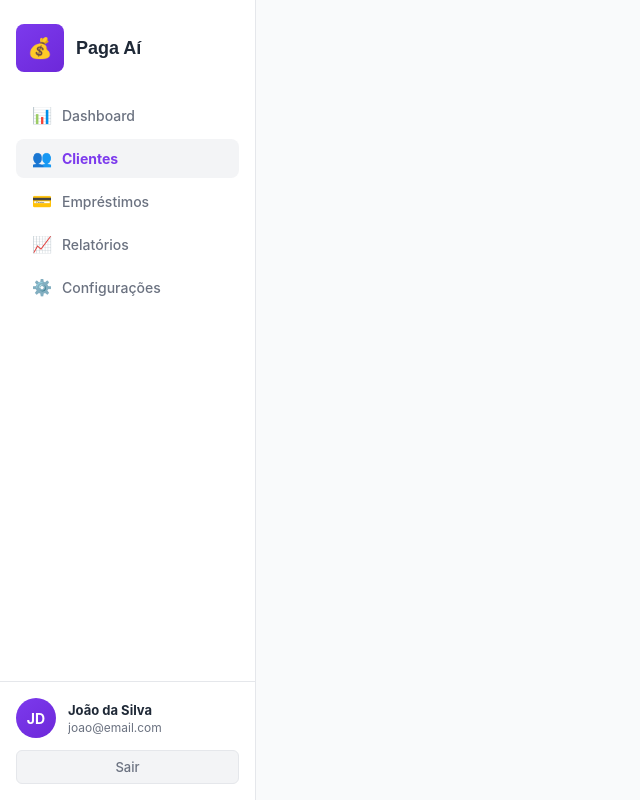
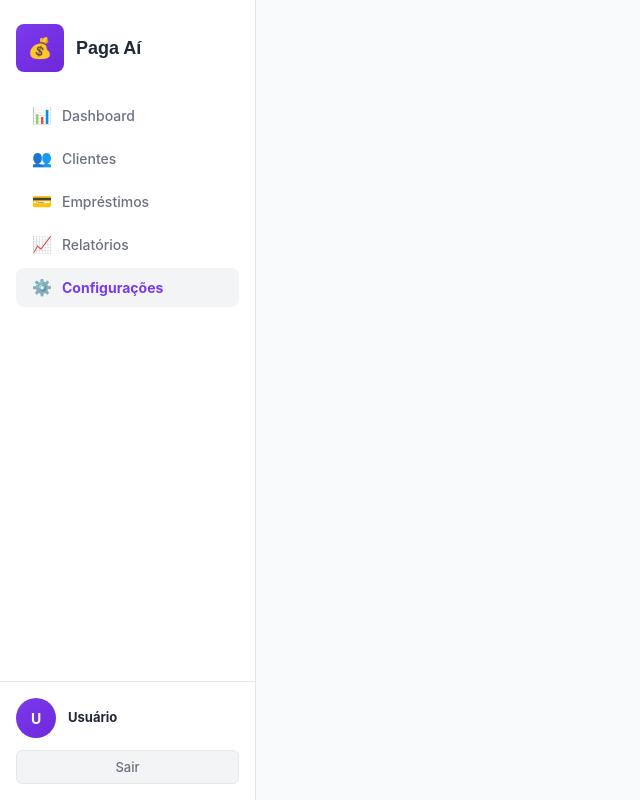
Before and after one commit to ICEI-PUC-Minas-PMV-ADS/pmv-ads-2026-1-e4-proj-infra-t3-paga-ai, a React app in the folder src/frontend/: page /configuracoes in a window 1280 px wide. Shown: the whole page, without its empty margins (0-640 px from the left). Built offline with nearby package versions, Linux system fonts and the light colour scheme; no server answers; sample sign-in values are in the browser's storage; the HTML template or start-up script is replaced by a standard one.

Commit message:
ajustes na sidebar capturando usuario logado e secao ativa

```diff
--- a/src/frontend/src/components/Sidebar.jsx
+++ b/src/frontend/src/components/Sidebar.jsx
@@ -1,24 +1,24 @@
-import { useState } from "react";
-import { useNavigate } from "react-router-dom";
-import { logout } from "../services/authService";
+import { useLocation, useNavigate } from "react-router-dom";
+import { getUsuarioLogado, logout } from "../services/authService";
 
 const navItems = [
-    { icon: "📊", label: "Dashboard", path: "/dashboard" },
-    { icon: "👥", label: "Clientes", path: "/clientes" },
-    { icon: "💳", label: "Empréstimos", path: "/emprestimos" },
-    { icon: "📈", label: "Relatórios", path: "/relatorios" },
+  { icon: "📊", label: "Dashboard",    path: "/dashboard"    },
+  { icon: "👥", label: "Clientes",     path: "/clientes"     },
+  { icon: "💳", label: "Empréstimos",  path: "/emprestimos"  },
+  { icon: "📈", label: "Relatórios",   path: "/relatorios"   },
   { icon: "⚙️", label: "Configurações", path: "/configuracoes" },
 ];
 
+export default function Sidebar() {
+  const location = useLocation();
+  const navigate = useNavigate();
+
+  const usuario = getUsuarioLogado();
   const user = {
-    initials: "JD",
-    name: "João da Silva",
-    email: "joao@email.com",
+    initials: usuario?.nome?.split(" ").map(n => n[0]).join("").slice(0, 2).toUpperCase() ?? "??",
+    name:     usuario?.nome  ?? "Usuário",
+    email:    usuario?.email ?? "",
   };
-
-export default function Sidebar({ activePath = "/clientes" }) {
-  const [active, setActive] = useState(activePath);
-  const navigate = useNavigate();
 
   function handleLogout() {
     logout();
@@ -36,28 +36,21 @@ export default function Sidebar({ activePath = "/clientes" }) {
       {/* Nav */}
       <nav style={styles.nav}>
         {navItems.map((item) => {
-                    const isActive = active === item.path;
-
+          const isActive = location.pathname === item.path;
           return (
             <button
               key={item.path}
-                            onClick={() => {
-                                setActive(item.path);
-                                window.location.href = item.path;
-                            }}
+              onClick={() => navigate(item.path)}
               style={{
                 ...styles.navItem,
                 ...(isActive ? styles.navItemActive : {}),
               }}
             >
               <span style={styles.navIcon}>{item.icon}</span>
-
-                            <span
-                                style={{
+              <span style={{
                 ...styles.navLabel,
                 ...(isActive ? styles.navLabelActive : {}),
-                                }}
-                            >
+              }}>
                 {item.label}
               </span>
             </button>
@@ -69,13 +62,11 @@ export default function Sidebar({ activePath = "/clientes" }) {
       <div style={styles.footer}>
         <div style={styles.footerTop}>
           <div style={styles.avatar}>{user.initials}</div>
-
           <div style={styles.userInfo}>
             <span style={styles.userName}>{user.name}</span>
             <span style={styles.userEmail}>{user.email}</span>
           </div>
         </div>
-
         <button style={styles.logoutBtn} onClick={handleLogout}>Sair</button>
       </div>
     </aside>
@@ -95,19 +86,16 @@ const styles = {
     top: 0,
     overflowY: "auto",
   },
-
   logoWrapper: {
     display: "flex",
     alignItems: "center",
     gap: "12px",
     padding: "24px 16px 16px",
   },
-
   logoIcon: {
     width: "48px",
     height: "48px",
-        background:
-            "linear-gradient(143deg, rgba(124,58,237,1) 0%, rgba(109,40,217,1) 100%)",
+    background: "linear-gradient(143deg, rgba(124,58,237,1) 0%, rgba(109,40,217,1) 100%)",
     borderRadius: "8px",
     display: "flex",
     alignItems: "center",
@@ -115,14 +103,12 @@ const styles = {
     fontSize: "20px",
     flexShrink: 0,
   },
-
   logoText: {
     fontFamily: "Poppins, sans-serif",
     fontSize: "18px",
     fontWeight: 700,
     color: "rgba(31, 41, 55, 1)",
   },
-
   nav: {
     display: "flex",
     flexDirection: "column",
@@ -130,7 +116,6 @@ const styles = {
     padding: "8px 16px",
     flex: 1,
   },
-
   navItem: {
     display: "flex",
     alignItems: "center",
@@ -144,27 +129,22 @@ const styles = {
     textAlign: "left",
     transition: "background-color 0.15s ease",
   },
-
   navItemActive: {
     backgroundColor: "rgba(243, 244, 246, 1)",
   },
-
   navIcon: {
     fontSize: "16px",
   },
-
   navLabel: {
     fontFamily: "Inter, sans-serif",
     fontSize: "14px",
     fontWeight: 500,
     color: "rgba(107, 114, 128, 1)",
   },
-
   navLabelActive: {
     color: "rgba(124, 58, 237, 1)",
     fontWeight: 700,
   },
-
   footer: {
     borderTop: "1px solid rgba(229, 231, 235, 1)",
     padding: "16px",
@@ -172,19 +152,16 @@ const styles = {
     flexDirection: "column",
     gap: "12px",
   },
-
   footerTop: {
     display: "flex",
     alignItems: "center",
     gap: "12px",
   },
-
   avatar: {
     width: "40px",
     height: "40px",
     borderRadius: "50%",
-        background:
-            "linear-gradient(143deg, rgba(124,58,237,1) 0%, rgba(109,40,217,1) 100%)",
+    background: "linear-gradient(143deg, rgba(124,58,237,1) 0%, rgba(109,40,217,1) 100%)",
     display: "flex",
     alignItems: "center",
     justifyContent: "center",
@@ -194,14 +171,12 @@ const styles = {
     fontWeight: 700,
     flexShrink: 0,
   },
-
   userInfo: {
     display: "flex",
     flexDirection: "column",
     gap: "2px",
     overflow: "hidden",
   },
-
   userName: {
     fontFamily: "Inter, sans-serif",
     fontSize: "13px",
@@ -211,7 +186,6 @@ const styles = {
     overflow: "hidden",
     textOverflow: "ellipsis",
   },
-
   userEmail: {
     fontFamily: "Inter, sans-serif",
     fontSize: "12px",
@@ -221,7 +195,6 @@ const styles = {
     overflow: "hidden",
     textOverflow: "ellipsis",
   },
-
   logoutBtn: {
     width: "100%",
     padding: "8px",
--- a/src/frontend/src/services/authService.js
+++ b/src/frontend/src/services/authService.js
@@ -10,7 +10,7 @@ async function request(url, options) {
       try {
         const errorData = await res.json();
         errorMsg = errorData.mensagem || errorData.message || errorData.error || `HTTP ${res.status}`;
-      } catch (e) {
+      } catch  {
         errorMsg = `HTTP ${res.status}`;
       }
       throw new Error(errorMsg);
@@ -18,7 +18,7 @@ async function request(url, options) {
     return res;
   } catch (err) {
     if (err instanceof TypeError && err.message.includes('Failed to fetch')) {
-      throw new Error("Não foi possível conectar ao servidor. Verifique se o backend está rodando.");
+      throw new Error("Não foi possível conectar ao servidor. Verifique se o backend está rodando." ,{ cause: err });
     }
     throw err;
   }
@@ -106,3 +106,21 @@ export function getRememberedEmail() {
 export function isAuthenticated() {
   return Boolean(getToken());
 }
+export function getUsuarioLogado() {
+  const token = getToken();
+  if (!token) return null;
+
+  try {
+    // O token JWT tem 3 partes separadas por "."
+    // A parte do meio (índice 1) é o payload em Base64
+    const payload = token.split(".")[1];
+    const decoded = JSON.parse(atob(payload));
+
+    return {
+      nome:  decoded["http://schemas.xmlsoap.org/ws/2005/05/identity/claims/name"]  ?? "Usuário",
+      email: decoded["http://schemas.xmlsoap.org/ws/2005/05/identity/claims/emailaddress"] ?? "",
+    };
+  } catch  {
+    return null;
+  }
+}
```
Lines whose indentation alone changed are shown as unchanged.
